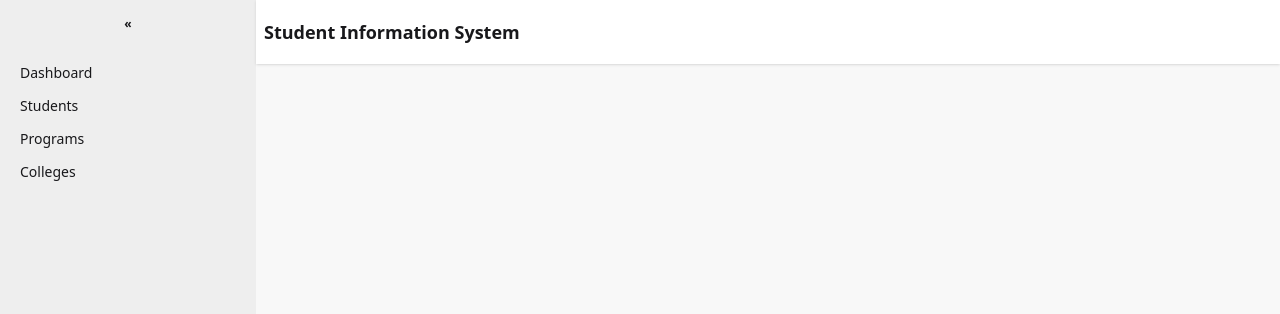
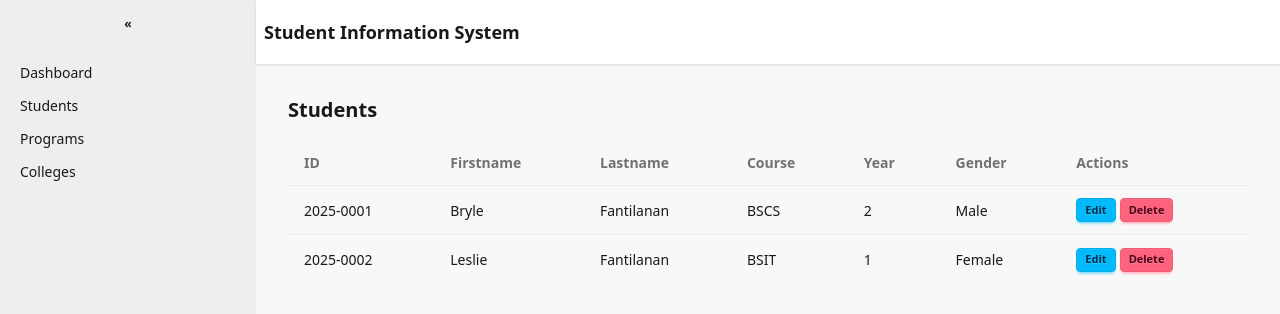
Before and after one commit to brexer/ccc181-ssis-web, a React (Vite) app in the folder frontend/: page /students in a window 1280 px wide. Shown: the top 314 px of the page. Built offline with nearby package versions, Linux system fonts and the light colour scheme.

Commit message:
Added table for student page

```diff
--- a/frontend/src/App.jsx
+++ b/frontend/src/App.jsx
@@ -8,12 +8,14 @@ import Programs from "./pages/programs";
 function App() {
   return (
     <BrowserRouter>
-      <Layout>
-        <Routes>
-          <Route path="/" element={<Dashboard />} />
-          <Route path="/students" element={<Students />} />
-        </Routes>
-      </Layout>
+      <Routes>
+        <Route path="/" element={<Layout />}>
+          <Route index element={<Dashboard />} />
+          <Route path="students" element={<Students />} />
+          <Route path="programs" element={<Programs />} />
+          <Route path="colleges" element={<Colleges />} />
+        </Route>
+      </Routes>
     </BrowserRouter>
   );
 }
--- /dev/null
+++ b/frontend/src/components/tables/studentsTable.jsx
@@ -0,0 +1,35 @@
+export default function StudentsTable({ students }) {
+  return (
+    <div className="overflow-x-auto">
+      <table className="table table-zebra w-full">
+        <thead>
+          <tr>
+            <th>ID</th>
+            <th>Firstname</th>
+            <th>Lastname</th>
+            <th>Course</th>
+            <th>Year</th>
+            <th>Gender</th>
+            <th>Actions</th>
+          </tr>
+        </thead>
+        <tbody>
+          {students.map((s) => (
+            <tr key={s.id}>
+              <td>{s.id}</td>
+              <td>{s.firstname}</td>
+              <td>{s.lastname}</td>
+              <td>{s.course}</td>
+              <td>{s.year}</td>
+              <td>{s.gender}</td>
+              <td>
+                <button className="btn btn-xs btn-info mr-1">Edit</button>
+                <button className="btn btn-xs btn-error">Delete</button>
+              </td>
+            </tr>
+          ))}
+        </tbody>
+      </table>
+    </div>
+  );
+}
--- a/frontend/src/pages/students.jsx
+++ b/frontend/src/pages/students.jsx
@@ -1,39 +1,14 @@
-export default function Students() {
+import StudentsTable from "../components/tables/studentsTable";
+export default function StudentsPage() {
+  const mockStudents = [
+    { id: "2025-0001", firstname: "Bryle", lastname: "Fantilanan", course: "BSCS", year: 2, gender: "Male" },
+    { id: "2025-0002", firstname: "Leslie", lastname: "Fantilanan", course: "BSIT", year: 1, gender: "Female" },
+  ];
 
-  return <div className="overflow-x-auto">
-  <table className="table">
-    {/* head */}
-    <thead>
-      <tr>
-        <th></th>
-        <th>Name</th>
-        <th>Job</th>
-        <th>Favorite Color</th>
-      </tr>
-    </thead>
-    <tbody>
-      {/* row 1 */}
-      <tr>
-        <th>1</th>
-        <td>Cy Ganderton</td>
-        <td>Quality Control Specialist</td>
-        <td>Blue</td>
-      </tr>
-      {/* row 2 */}
-      <tr className="hover:bg-base-300">
-        <th>2</th>
-        <td>Hart Hagerty</td>
-        <td>Desktop Support Technician</td>
-        <td>Purple</td>
-      </tr>
-      {/* row 3 */}
-      <tr>
-        <th>3</th>
-        <td>Brice Swyre</td>
-        <td>Tax Accountant</td>
-        <td>Red</td>
-      </tr>
-    </tbody>
-  </table>
-</div>;
+  return (
+    <div className="p-4">
+      <h2 className="text-xl font-bold mb-4">Students</h2>
+      <StudentsTable students={mockStudents} />
+    </div>
+  );
 }
```
Also changed, not shown: frontend/src/components/tables/collegesTable.jsx (added), frontend/src/components/tables/programsTable.jsx (added).
